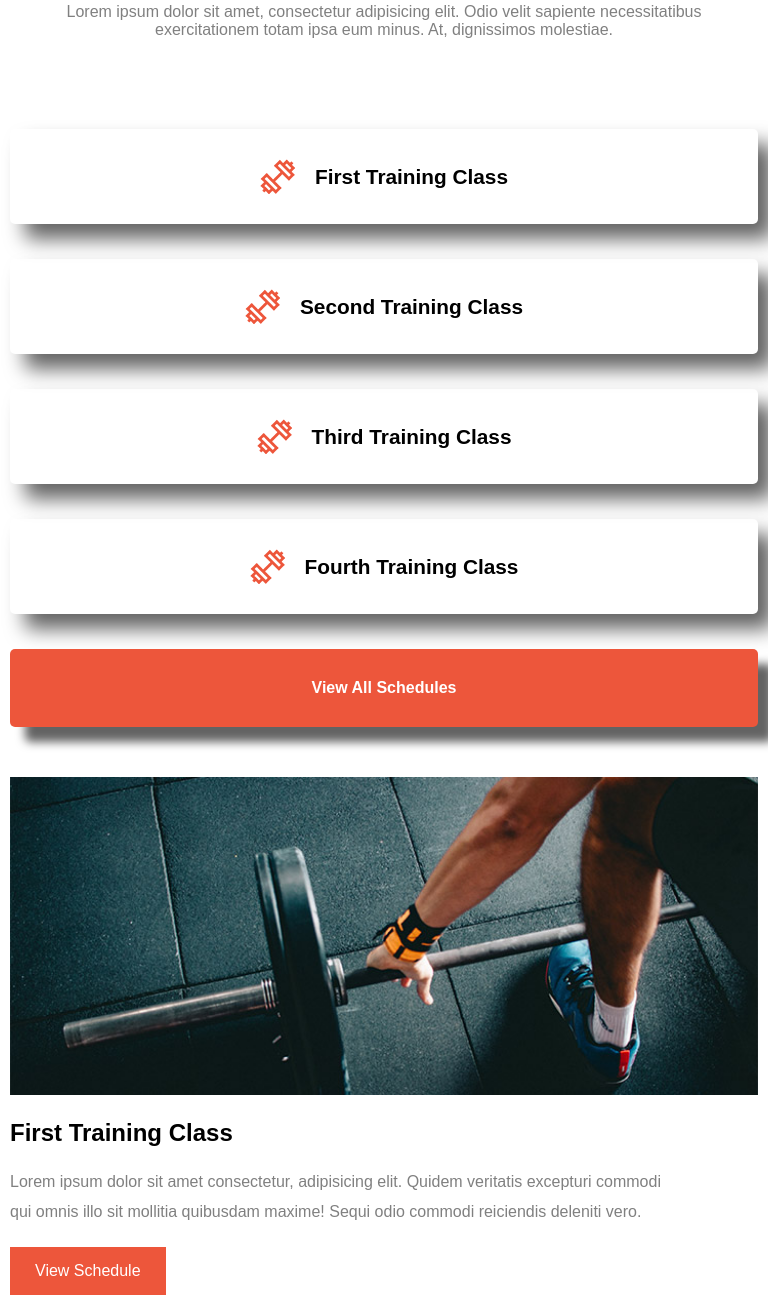
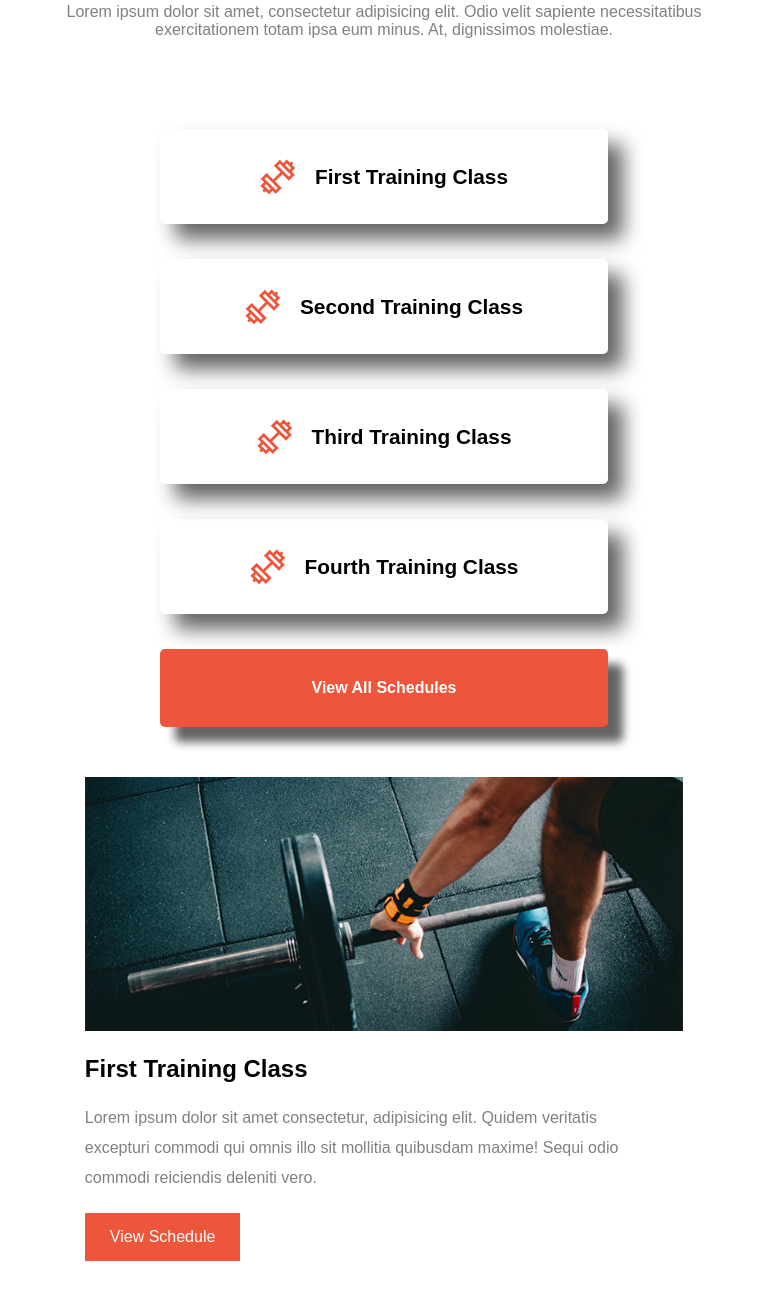
Before and after one commit to shafik720/Responsive-website-with-vanilla-html-css---3-Training-Gym-, a plain HTML site: page index.html in a window 768 px wide. Shown: the part 2639-3940 px from the top of the page. Drawn offline with Linux system fonts and the light colour scheme.

Commit message:
class section done

```diff
--- a/style.css
+++ b/style.css
@@ -444,7 +444,12 @@ nav h1{
         display: flex;
         flex-direction: column;
         row-gap: 35px;
-        width: 100%;
+        width: 60%;
+        margin: auto;
+    }
+    .class-detail-2{
+        width: 80%;
+        margin: auto;
     }
 }
 
```
